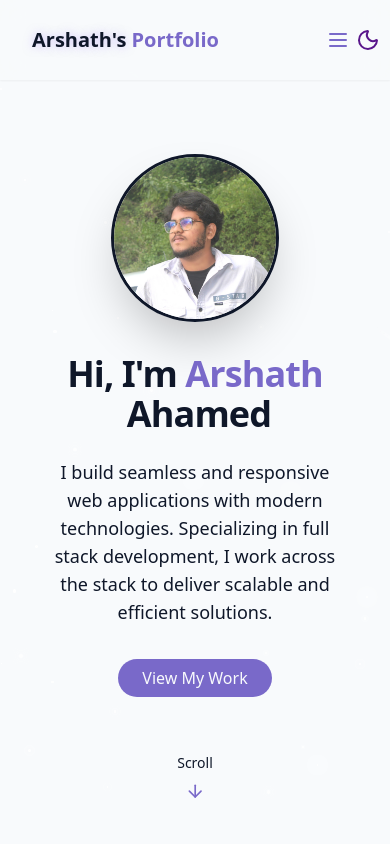
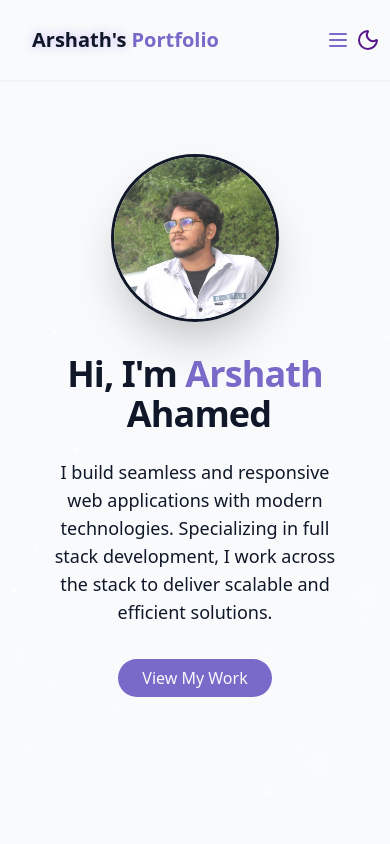
Before and after one commit to arshathahamed23/dev-portfolio, a React (Vite) app: page / in a window 390 px wide. Shown: the top 844 px of the page. Built offline with nearby package versions, Linux system fonts and the light colour scheme.

Commit message:
scroll-updated

```diff
--- a/src/components/HeroSection.jsx
+++ b/src/components/HeroSection.jsx
@@ -35,7 +35,7 @@ const HeroSection = () => {
             </div>
         </div>
 
-        <div className='absolute bottom-8 left-1/2 transform -translate-x-1/2 flex flex-col items-center animate-bounce'>
+        <div className='hidden sm:flex absolute bottom-8 left-1/2 transform -translate-x-1/2 flex-col items-center animate-bounce'>
           <span className='text-sm text-muted-foreground mb-2'> Scroll </span>
           <ArrowDown className='h-5 w-5 text-primary' />
         </div>
```
